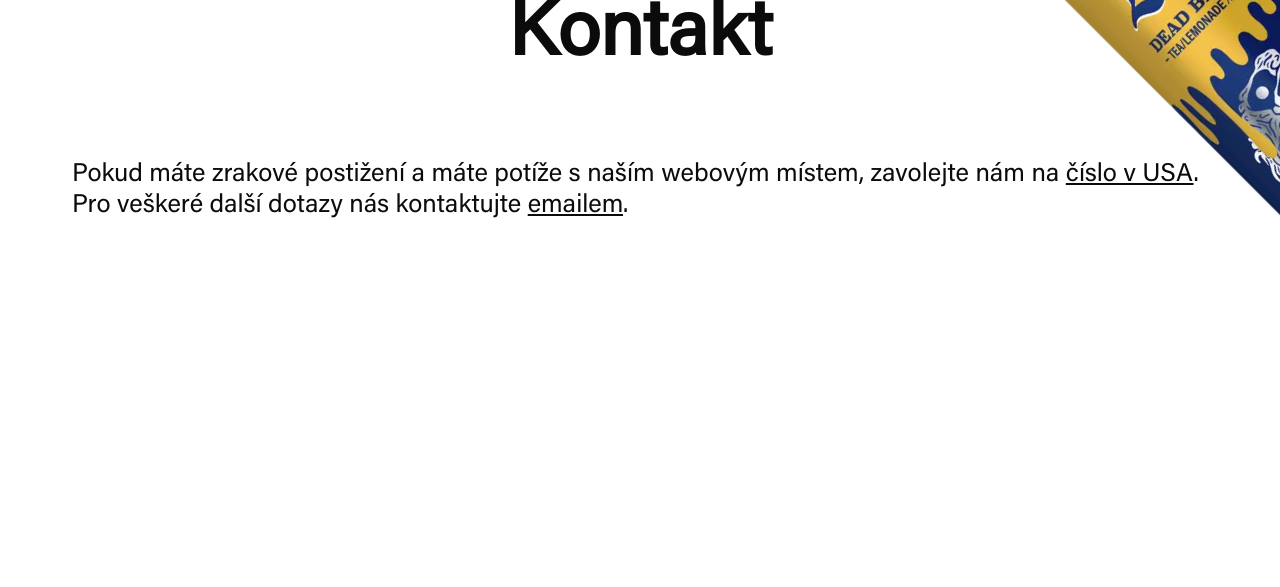
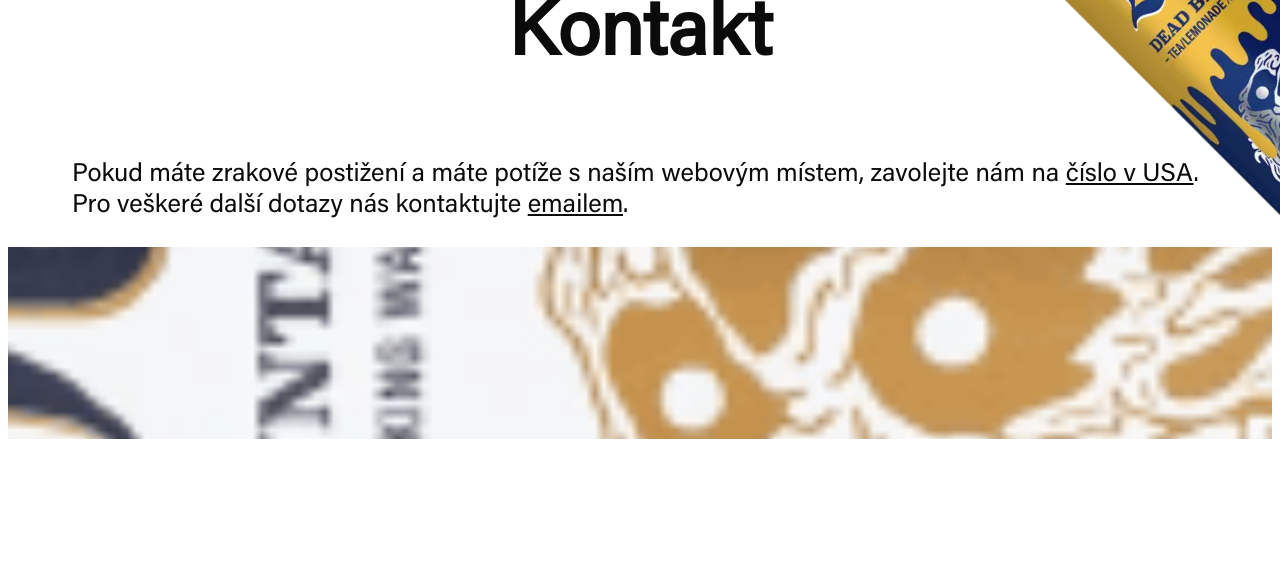
Before and after one commit to hanusvalenta/School, a PHP site: page / in a window 1280 px wide; the page is wider, and only the part inside the window is pictured. Shown: the part 4052-4639 px from the top of that part. Run offline with PHP 8.4, Linux system fonts and the light colour scheme.

Commit message:
just have to fix this

```diff
--- a/WWW/LiquidDeath/index.css
+++ b/WWW/LiquidDeath/index.css
@@ -194,3 +194,15 @@ a {
     position: absolute;
     z-index: 3;
 }
+
+.canHolder {
+    width: 100vw;
+    height: 15vw;
+    display: flex;
+    overflow: hidden;
+    justify-content: center;
+}
+
+.canHolder img {
+    z-index: 3;
+}
--- a/WWW/LiquidDeath/index.html
+++ b/WWW/LiquidDeath/index.html
@@ -73,7 +73,9 @@
         <h1 id="kontakt">Kontakt</h1>
         <p>Pokud máte zrakové postižení a máte potíže s naším webovým místem, zavolejte nám na <a href="tel:+888-980-5384">číslo v USA</a>. Pro veškeré další dotazy nás kontaktujte <a href="mailto:info@liquiddeath.com">emailem</a>.</p>
 
-
+        <div class="canHolder">
+            <img src="assets/img/white.png" style="transform: rotate(-90deg) scale(9); align-self:flex-end">
+        </div>
     </div>
 </body>
 </html>
```
